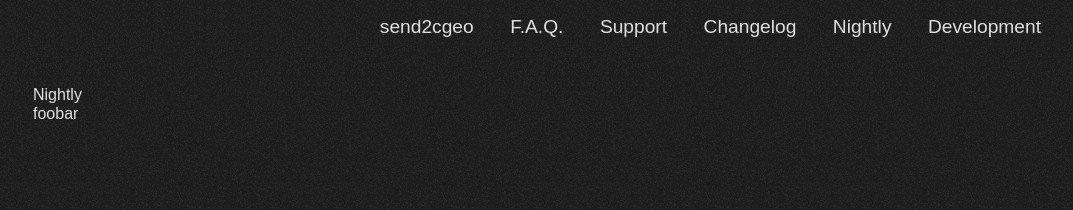
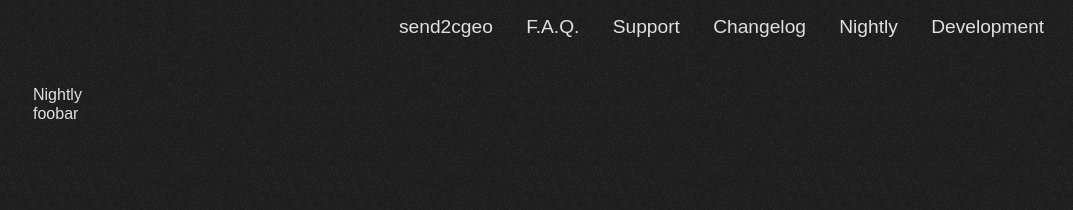
Before and after one commit to cgeo/cgeo.github.io, a Jekyll site: the page built from nightly.md, in a window 1280 px wide. Shown: the top 210 px of the page, without its empty margins (207-1280 px from the left). Built offline with Jekyll 4.4.1, drawn with Linux system fonts in a browser that asks for light colours; some web fonts are replaced.

Commit message:
Stylesheet: Use em instead of hardcoded px

```diff
--- a/_sass/base.scss
+++ b/_sass/base.scss
@@ -12,11 +12,11 @@
 
 #navigation {
     width: 100%;
-    margin: 16px 0 48px 0;
+    margin: 1em 0 3em 0;
     text-align: right;
 
     a {
-        margin-right: 32px;
+        margin-right: 1.5em;
         font-size: 1.2em;
     }
 }
@@ -26,7 +26,7 @@
     background: rgba(255,255,255,0.1);
     padding: 2em 0;
     color: #ffffff;
-    margin: 64px 0 100px 0;
+    margin: 4em 0 6em 0;
 
     .logo {
         float: left;
@@ -41,11 +41,11 @@
     h1 {
         font-weight: bold;
         font-size: 2em;
-        margin-bottom: 24px;
+        margin-bottom: 0.8em;
     }
 
     #buttons {
-        margin-top: 32px;
+        margin-top: 2em;
         text-align: center;
     }
 }
@@ -64,15 +64,17 @@
         margin-left: $leftcolumnwidth + $columnpadding;
     }
 
+    $paragraphskip: 1em;
+
     p {
-        margin-bottom: 1em;
+        margin-bottom: $paragraphskip;
         line-height: 1.3em;
     }
 
     ul {
         list-style-type: disc;
         margin-left: 2.5em;
-        margin-bottom: 1em;
+        margin-bottom: $paragraphskip;
     }
 
     li {
--- a/css/main.scss
+++ b/css/main.scss
@@ -2,7 +2,6 @@
 ---
 
 $fontsize: 16px;
-$spacing:  8px;
 
 $contentwidth: 800px;
 $leftcolumnwidth: 500px;
```
